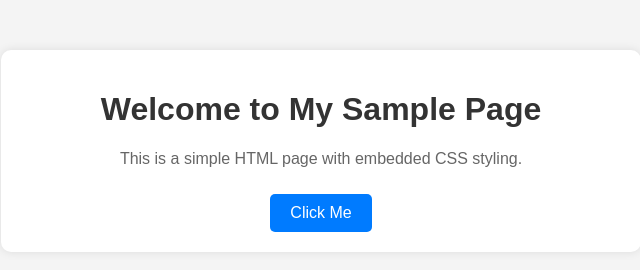
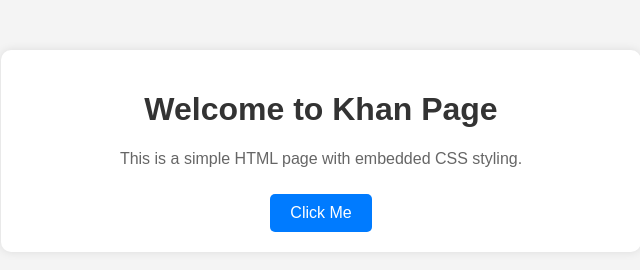
Before and after one commit to mabbugopichand/auto_deploy, a plain HTML site: page index.html in a window 1280 px wide. Shown: the whole page, without its empty margins (319-959 px from the left). Drawn offline with Linux system fonts and the light colour scheme.

Commit message:
Commit By khan

```diff
--- a/index.html
+++ b/index.html
@@ -44,7 +44,7 @@
 </head>
 <body>
     <div class="container">
-        <h1>Welcome to My Sample Page</h1>
+        <h1>Welcome to Khan Page</h1>
         <p>This is a simple HTML page with embedded CSS styling.</p>
         <a href="#" class="button">Click Me</a>
     </div>
```
